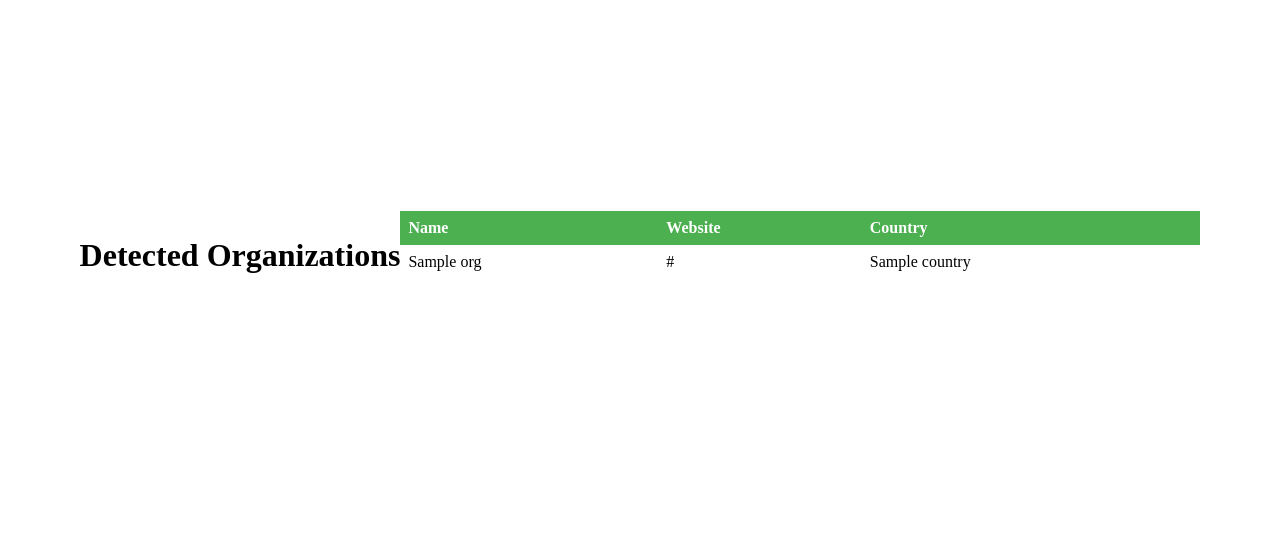
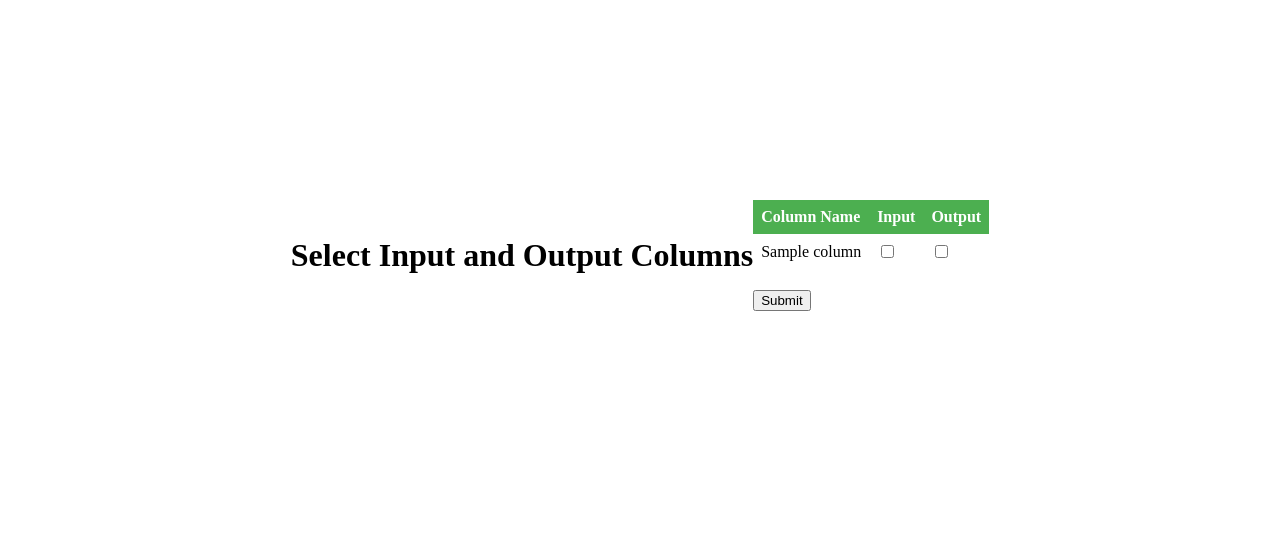
Before and after one commit to marwanaldaajah/graduation-project, a Flask app: template templates/detect.html in a window 1280 px wide. Shown: the part 153-704 px from the top of the page. Run offline with Flask 2, Linux system fonts and the light colour scheme; the template is opened without the code that fills it: most values are stand-ins (such as "Sample title", 1, 10 or a date in 2020).

Commit message:
modify detect page create choose table

```diff
--- a/server.py
+++ b/server.py
@@ -18,7 +18,7 @@ def upload():
     return redirect(f'/detect?filename={filename}')
 
 
-@app.route('/detect')
+@app.route('/detect', methods=['GET', 'POST'])
 def detect():
     filename = request.args.get('filename')
     file_path = f'uploads/{filename}'
@@ -26,25 +26,39 @@ def detect():
     # Read the CSV data into a Pandas DataFrame
     try:
         df = pd.read_csv(file_path)
-        print(df)
+        columns = df.columns.tolist()
     except FileNotFoundError:
         return render_template('error.html', message="File not found")
     except pd.errors.ParserError:
         return render_template('error.html', message="Error parsing the CSV file")
 
-    orgs = []
-    for index, row in df.iterrows():
-        name = row.get('Name')
-        website = row.get('Website')
-        country = row.get('Country')
-        if name and website and country:
+    if request.method == 'POST':
+        input_columns = request.form.getlist('input_columns')
+        output_columns = request.form.getlist('output_columns')
+        if not input_columns or not output_columns:
+            return render_template('error.html', message="Please select at least one input and one output column")
+        orgs = []
+        for index, row in df.iterrows():
+            inputs = {}
+            outputs = {}
+            for col in input_columns:
+                inputs[col] = row.get(col)
+            for col in output_columns:
+                outputs[col] = row.get(col)
             orgs.append({
-                'Name': name,
-                'Website': website,
-                'Country': country
+                'Inputs': inputs,
+                'Outputs': outputs
             })
+        return render_template('result.html', orgs=orgs)
 
-    return render_template('detect.html', orgs=orgs)
+    return render_template('detect.html', columns=columns)
+
+
+@app.route('/result', methods=['POST'])
+def result():
+    input_columns = request.form.getlist('input_columns')
+    output_columns = request.form.getlist('output_columns')
+    return render_template('result.html', input_columns=input_columns, output_columns=output_columns)
 
 
 HOST = 'localhost'
--- a/templates/detect.html
+++ b/templates/detect.html
@@ -1,5 +1,6 @@
 <!DOCTYPE html>
 <html>
+
 <head>
   <title>MLAAS</title>
   <style>
@@ -10,6 +11,11 @@
       height: 100vh;
     }
 
+    h1 {
+      text-align: center;
+      font-size: 2rem;
+    }
+
     table {
       border-collapse: collapse;
       width: 100%;
@@ -17,7 +23,8 @@
       margin-bottom: 20px;
     }
 
-    th, td {
+    th,
+    td {
       text-align: left;
       padding: 8px;
     }
@@ -27,36 +34,38 @@
       color: white;
     }
 
-    tr:nth-child(even){background-color: #f2f2f2}
-
-    h1 {
-      text-align: center;
-      font-size: 2rem;
+    tr:nth-child(even) {
+      background-color: #f2f2f2
     }
   </style>
 </head>
+
 <body>
 
-  <h1>Detected Organizations</h1>
+  <h1>Select Input and Output Columns</h1>
 
+  <form action="/result" method="post">
     <table>
       <thead>
         <tr>
-        <th>Name</th>
-        <th>Website</th>
-        <th>Country</th>
+          <th>Column Name</th>
+          <th>Input</th>
+          <th>Output</th>
         </tr>
       </thead>
       <tbody>
-      {% for org in orgs %}
+        {% for column in columns or [] %}
           <tr>
-          <td>{{ org.Name }}</td>
-          <td>{{ org.Website }}</td>
-          <td>{{ org.Country }}</td>
+            <td>{{ column }}</td>
+            <td><input type="checkbox" name="input_columns" value="{{ column }}"></td>
+            <td><input type="checkbox" name="output_columns" value="{{ column }}"></td>
           </tr>
         {% endfor %}
       </tbody>
     </table>
+    <button type="submit">Submit</button>
+  </form>
 
 </body>
+
 </html>
```
Also changed, not shown: templates/result.html (+50 -7 lines). Lines whose indentation alone changed are shown as unchanged.
